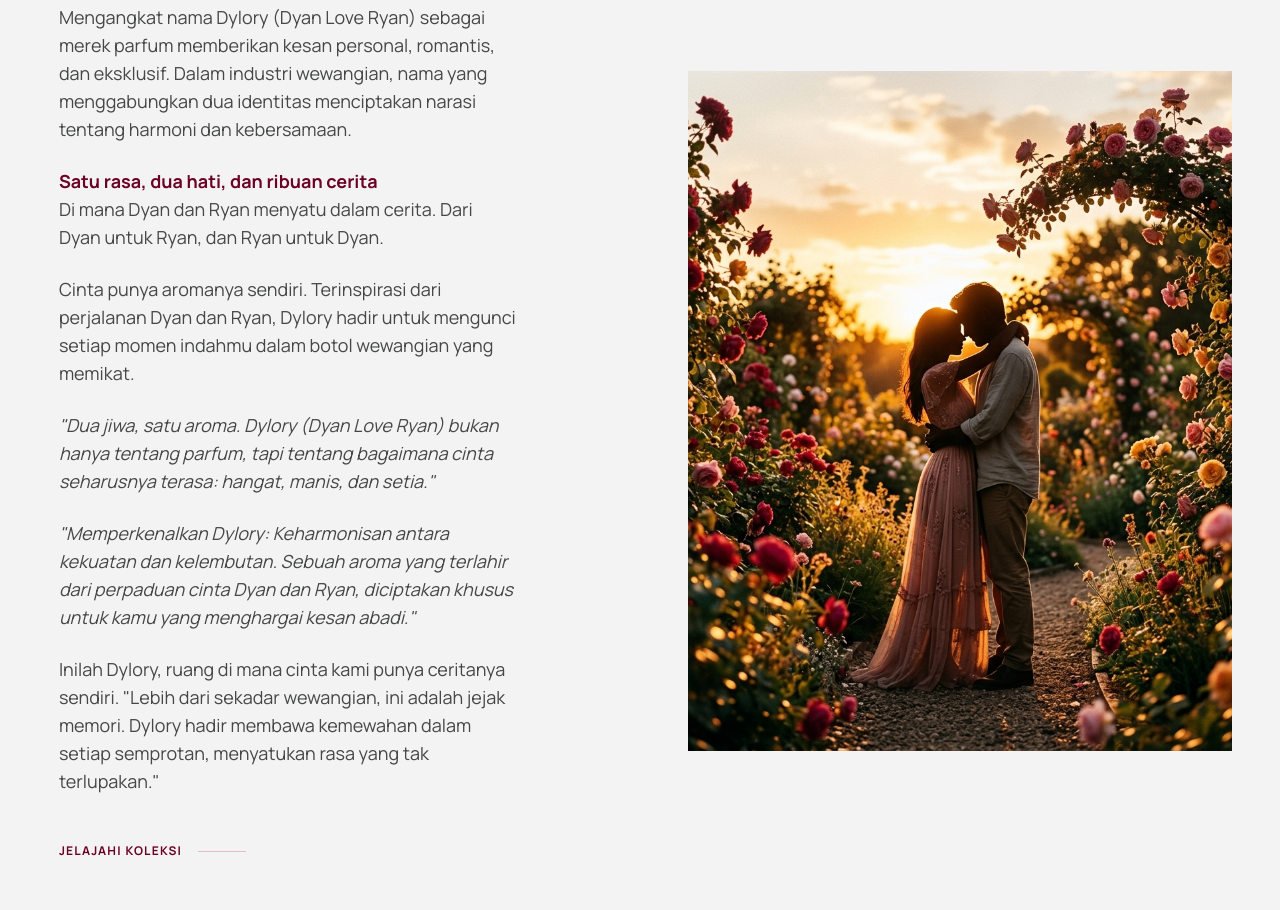
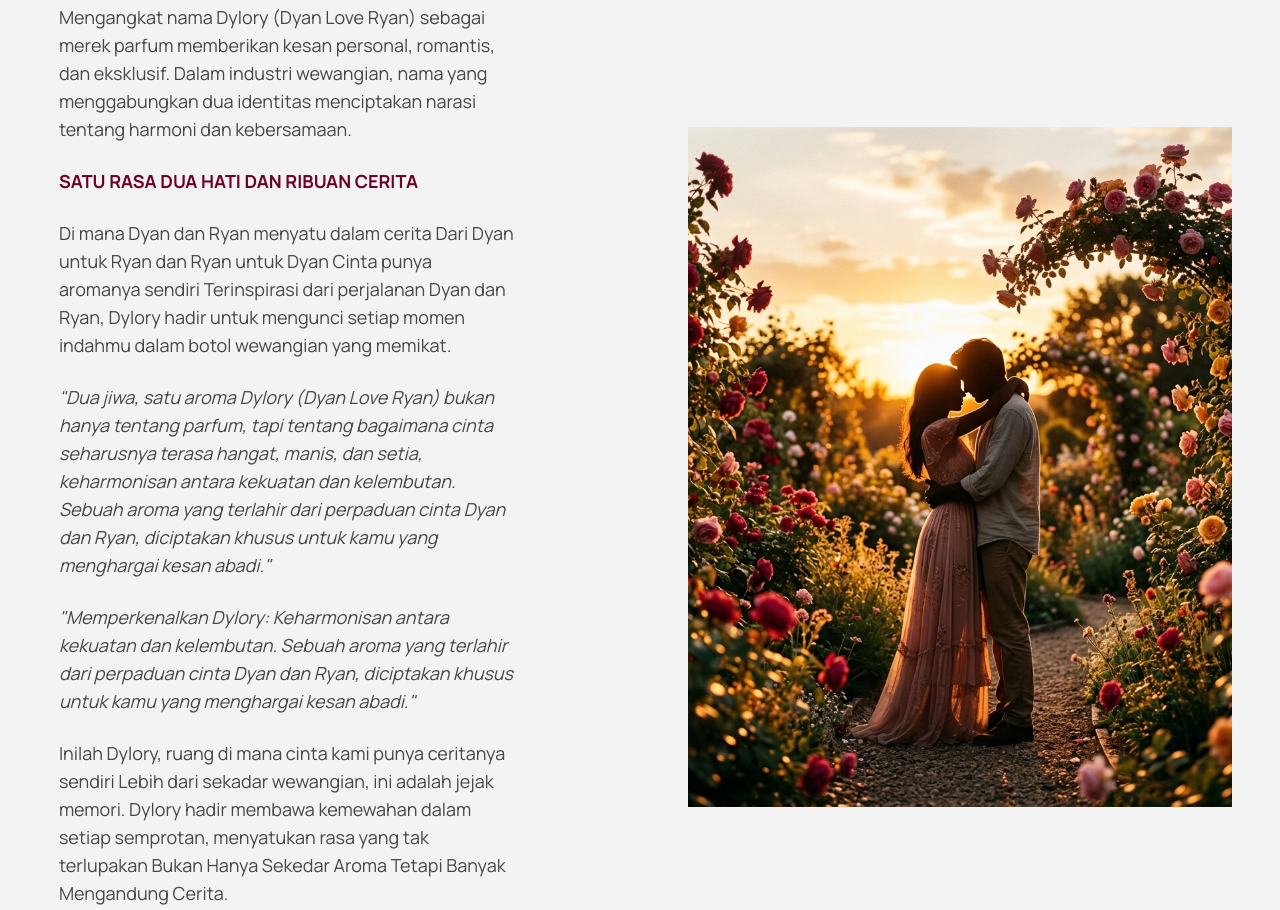
Before and after one commit to azizt91/dylory, a website built with Vite: page index.html in a window 1280 px wide. Shown: the part 965-1875 px from the top of the page. Built offline with nearby package versions, Linux system fonts and the light colour scheme.

Commit message:
edit teks

```diff
--- a/index.html
+++ b/index.html
@@ -146,7 +146,7 @@
       </p>
       <h1
         class="font-headline text-3xl sm:text-5xl md:text-7xl lg:text-8xl text-white tracking-tight leading-[1.1] mb-8 drop-shadow-lg">
-        Satu Rasa, Dua Hati,<br />Dan Ribuan Cerita
+        Satu Rasa, Dua Hati<br />Dan Ribuan Cerita
       </h1>
       <p
         class="font-body text-base sm:text-lg md:text-xl text-white/80 tracking-widest uppercase italic mb-12 max-w-2xl mx-auto">
@@ -173,20 +173,21 @@
             Mengangkat nama Dylory (Dyan Love Ryan) sebagai merek parfum memberikan kesan personal, romantis, dan eksklusif. Dalam industri wewangian, nama yang menggabungkan dua identitas menciptakan narasi tentang harmoni dan kebersamaan.
           </p>
           <p>
-            <strong class="text-primary">Satu rasa, dua hati, dan ribuan cerita</strong><br />
-            Di mana Dyan dan Ryan menyatu dalam cerita. Dari Dyan untuk Ryan, dan Ryan untuk Dyan.
+            <strong class="uppercase text-primary">Satu Rasa Dua Hati Dan Ribuan Cerita</strong><br />
           </p>
           <p>
-            Cinta punya aromanya sendiri. Terinspirasi dari perjalanan Dyan dan Ryan, Dylory hadir untuk mengunci setiap momen indahmu dalam botol wewangian yang memikat.
+            Di mana Dyan dan Ryan menyatu dalam cerita Dari Dyan untuk Ryan dan Ryan untuk Dyan
+            Cinta punya aromanya sendiri Terinspirasi dari perjalanan Dyan dan Ryan, Dylory hadir untuk mengunci setiap momen indahmu dalam botol wewangian yang memikat.
           </p>
           <p class="italic">
-            "Dua jiwa, satu aroma. Dylory (Dyan Love Ryan) bukan hanya tentang parfum, tapi tentang bagaimana cinta seharusnya terasa: hangat, manis, dan setia."
+            "Dua jiwa, satu aroma Dylory (Dyan Love Ryan) bukan hanya tentang parfum, tapi tentang bagaimana cinta seharusnya terasa hangat, manis, dan setia, keharmonisan antara kekuatan dan kelembutan. Sebuah aroma yang terlahir dari perpaduan cinta Dyan dan Ryan, diciptakan khusus untuk kamu yang menghargai kesan abadi."
           </p>
           <p class="italic">
             "Memperkenalkan Dylory: Keharmonisan antara kekuatan dan kelembutan. Sebuah aroma yang terlahir dari perpaduan cinta Dyan dan Ryan, diciptakan khusus untuk kamu yang menghargai kesan abadi."
           </p>
           <p>
-            Inilah Dylory, ruang di mana cinta kami punya ceritanya sendiri. "Lebih dari sekadar wewangian, ini adalah jejak memori. Dylory hadir membawa kemewahan dalam setiap semprotan, menyatukan rasa yang tak terlupakan."
+            Inilah Dylory, ruang di mana cinta kami punya ceritanya sendiri
+Lebih dari sekadar wewangian, ini adalah jejak memori. Dylory hadir membawa kemewahan dalam setiap semprotan, menyatukan rasa yang tak terlupakan Bukan Hanya Sekedar Aroma Tetapi Banyak Mengandung Cerita.
           </p>
         </div>
         <div class="mt-12 flex flex-wrap gap-6">
```
